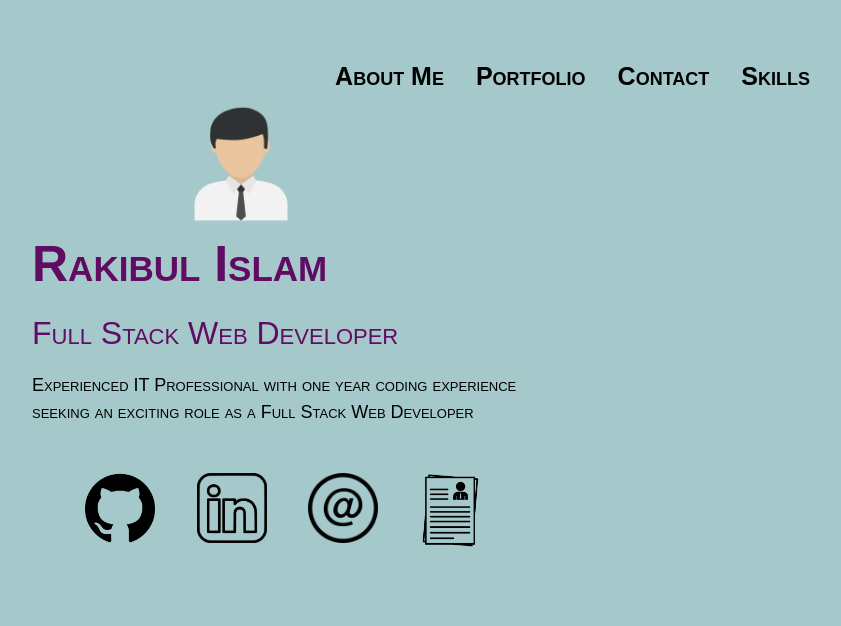
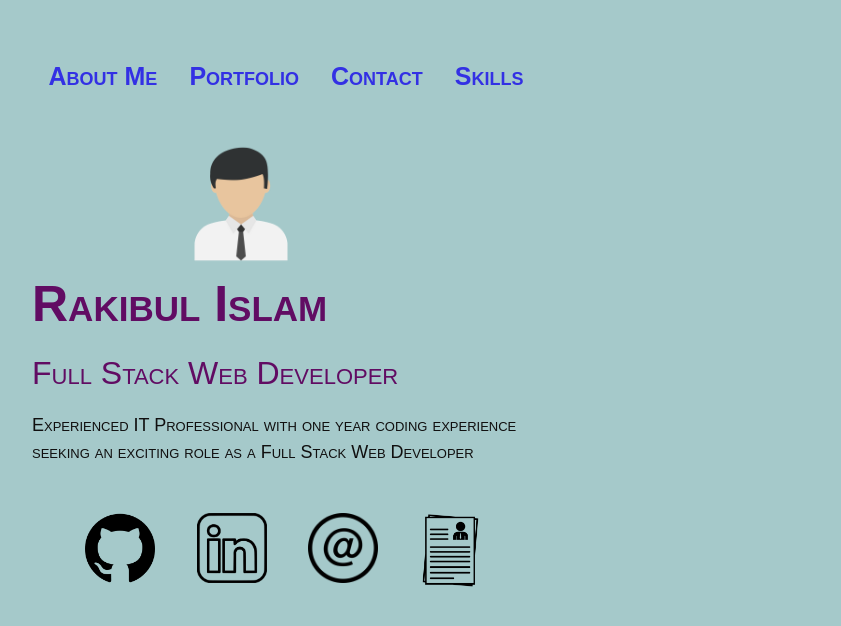
Before and after one commit to Rakibca/react-portfolio, a React (Create React App) app: page / in a window 1280 px wide. Shown: the top 626 px of the page, without its empty margins (304-1145 px from the left). Built offline with nearby package versions, Linux system fonts and the light colour scheme.

Commit message:
More updates to CSS styling

```diff
--- a/src/components/Footer.js
+++ b/src/components/Footer.js
@@ -17,7 +17,7 @@ function Footer() {
       </Col>
 
       <Col lg={3} md={12}>
-        <a href="" download="download"><img src="../resume-icon.png" width="80px" class="icon"/></a>
+        <a href="https://drive.google.com/file/d/1Q5_E5qDlAtRee2iChXtVLS3wFfclVEQs/view?usp=sharing" download="download" target="_blank"><img src="../resume-icon.png" width="80px" class="icon"/></a>
       </Col>
     </Row>
   </div>);
--- a/src/components/Navigation.js
+++ b/src/components/Navigation.js
@@ -4,7 +4,7 @@ function Navigation(props) {
   const navLinks = ['About Me', 'Portfolio', 'Contact', 'Skills'];
   return (<ul className="nav">
     {
-      navLinks.map(link => (<li className="nav-item" key={link}>
+      navLinks.map(link => (<li className="nav" key={link}>
         <a href={'#' + link.toLowerCase()} onClick={() => props.handlePageChange(link)} className={props.currentPage === link
             ? 'nav-link active'
             : 'nav-link'
--- a/src/components/pages/Contact.js
+++ b/src/components/pages/Contact.js
@@ -15,15 +15,12 @@ function Contact() {
 
   return (<div><h1 className="contactHeading">Contact</h1><form ref={form} onSubmit={sendEmail} className="contact-form">
 
-    <label for="fname">Full Name</label>
+    <label for="fname">Full Name:</label>
     <input className="form-control" type="text" name="user_name"/>
-
-    <label for="email">Email</label>
+    <label for="email">Email Address:</label>
     <input className="form-control" type="text" name="user_email"/>
-
-    <label for="message">Message</label>
+    <label for="message">Message:</label>
     <textarea className="form-control textarea" name="message" rows="5"></textarea>
-
     <input type="submit" value="Send Email"/>
   </form></div>);
 };
--- a/src/components/pages/Skills.js
+++ b/src/components/pages/Skills.js
@@ -2,7 +2,7 @@ import React from 'react';
 import {Row, Col} from 'react-bootstrap';
 
 function Skills() {
-  return (<> < div className = "resume-container" > <Row>
+  return (<> < div className = "resume-container" > <Row className = "resume-container">
     <Col lg={4} md={12}>
       <h2 className="resume">Front End Proficiencies</h2>
       <ul>
--- a/src/index.css
+++ b/src/index.css
@@ -40,26 +40,25 @@ p {
   font-size: 18px;
   margin: auto auto;
   padding: 10px;
-  color: black;
+  color: #100F0F;
   font-variant: small-caps;
   font-family: sans-serif;
 }
 
-.nav-link, .link, .btn {
-  color: black;
+.nav-link {
+  color: #3330E4;
   font-weight: bold;
 }
 
-.nav-link:hover, .link:hover {
-  color: red;
-  font-weight: bold;
-  text-decoration: none;
+.nav {
+  margin-bottom: 20px;
+  justify-content: center;
+  font-size: 25px;
+  font-variant: small-caps;
 }
 
-.nav {
-  justify-content: flex-end;
-  font-size: 25px;
-  font-variant: small-caps;
+.active {
+  color: #EB1D36;
 }
 
 .icon {
@@ -74,13 +73,14 @@ p {
 }
 
 .project-title {
-  background-color: #839AA8;
+  background-color: #E8E4E1;
+  color: #EB1D36;
   font-weight: bold;
   font-family: sans-serif;
 }
 
 .project-icons {
-  background-color: #839AA8;
+  background-color: #E8E4E1;
   display: flex;
   justify-content: center;
   align-content: center;
@@ -98,7 +98,7 @@ p {
 }
 
 .box {
-  background-color: #839AA8;
+  background-color: #E8E4E1;
   border-radius: 2px;
   height: 500px;
   margin: 1rem;
@@ -113,31 +113,31 @@ p {
   overflow: hidden;
   text-align: center;
   border-radius: 10px;
-  background-color: #839AA8;
+  background-color: #E8E4E1;
 }
 
 .box>.img-container>img {
   width: 100%;
   padding: 25px;
-  background-color: #839AA8;
+  background-color: #E8E4E1;
 }
 
 .box>.content {
   padding-right: 1rem;
   font-size: 18px;
-  background-color: #839AA8;
+  background-color: #E8E4E1;
   color: #610C63;
   font-weight: bold;
 }
 
 .box>.content>ul {
   list-style-type: none;
-  background-color: #839AA8;
+  background-color: #E8E4E1;
 }
 
 .box>.content>ul>li {
   margin-top: 18px;
-  background-color: #839AA8;
+  background-color: #E8E4E1;
 }
 
 .profile-photo {
@@ -161,7 +161,6 @@ input[type=text], textarea {
 
 input[type=submit] {
   background-color: #4CAF50;;
-  color: white;
   padding: 12px 20px;
   border: none;
   border-radius: 4px;
@@ -177,14 +176,14 @@ input[type=submit]:hover {
 }
 
 label {
-  background-color: white;
+  background-color: #E8E4E1;
   font-weight: bolder;
   font-variant: small-caps;
 }
 
 .contact-form {
   border-radius: 25px;
-  background-color: #f2f2f2;
+  background-color: #E8E4E1;
   padding: 20px;
   margin-top: 50px;
   margin-left: 0px;
@@ -193,8 +192,8 @@ label {
 }
 
 .resume-container {
-  margin: 20px 50px;
-  color: black;
+  margin-left: 20px;
+  color: #100F0F;
   display: flex;
   justify-content: center;
   align-content: center;
@@ -207,6 +206,7 @@ label {
   font-variant: small-caps;
 }
 
+
 @media screen and (max-width: 767px) {
   p, .resume-container {
     font-size: 20px;
@@ -216,11 +216,6 @@ label {
     font-size: 24px;
   }
 
-  .nav {
-    justify-content: flex-end;
-    font-size: 22px;
-  }
-
   .contact-icons, .icon-text {
     margin: auto 50%;
   }
```
